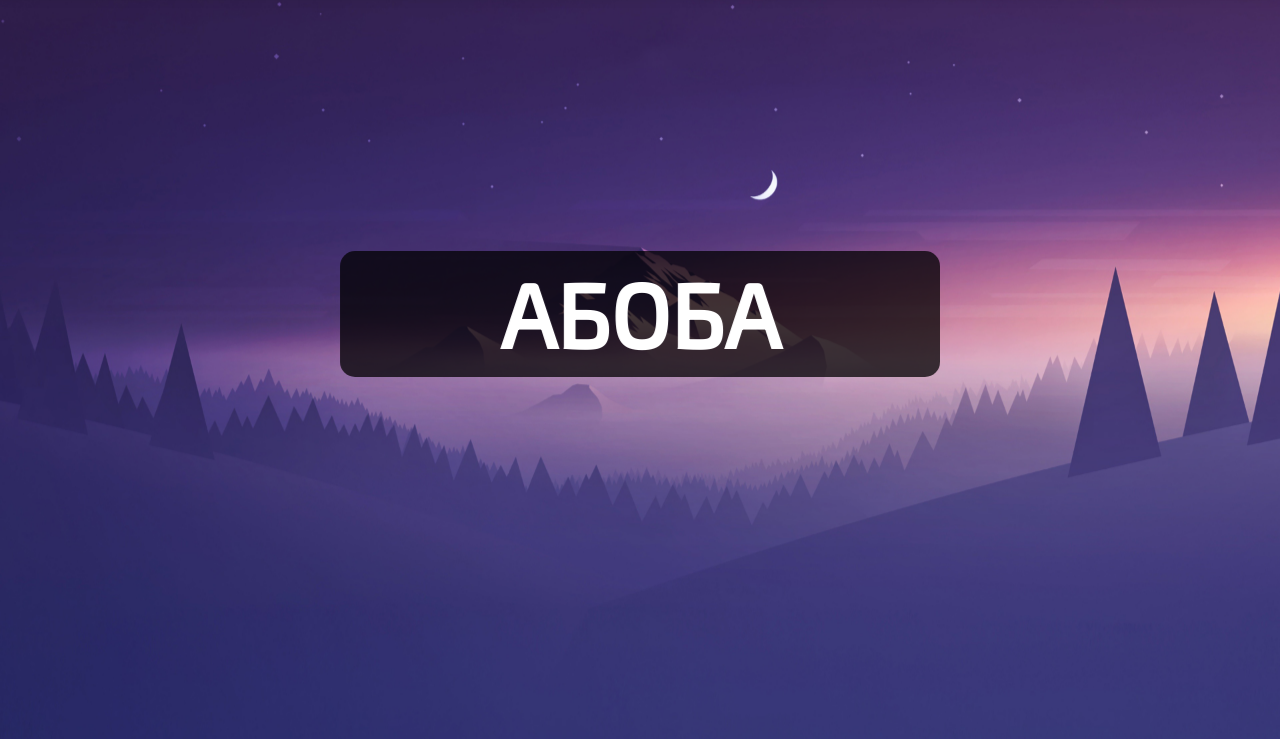
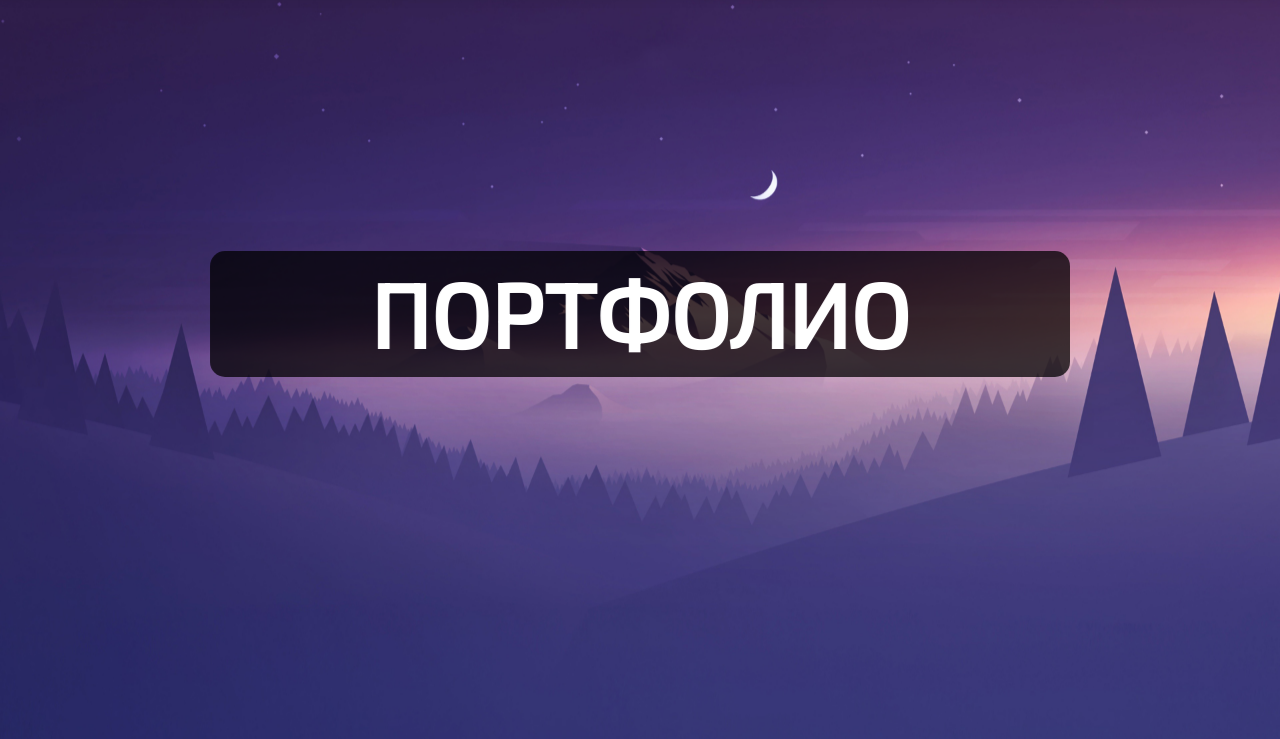
Before and after one commit to BrokenInks/me-1, a plain HTML site: page home.html in a window 1280 px wide. Shown: the part 61-800 px from the top of the page. Drawn offline with Linux system fonts and the light colour scheme.

Commit message:
Update home.html

```diff
--- a/home.html
+++ b/home.html
@@ -203,7 +203,7 @@
 
     </div>
     <header>
-        <h1>Абоба</h1>
+        <h1>Портфолио</h1>
     </header>
 
 
```
